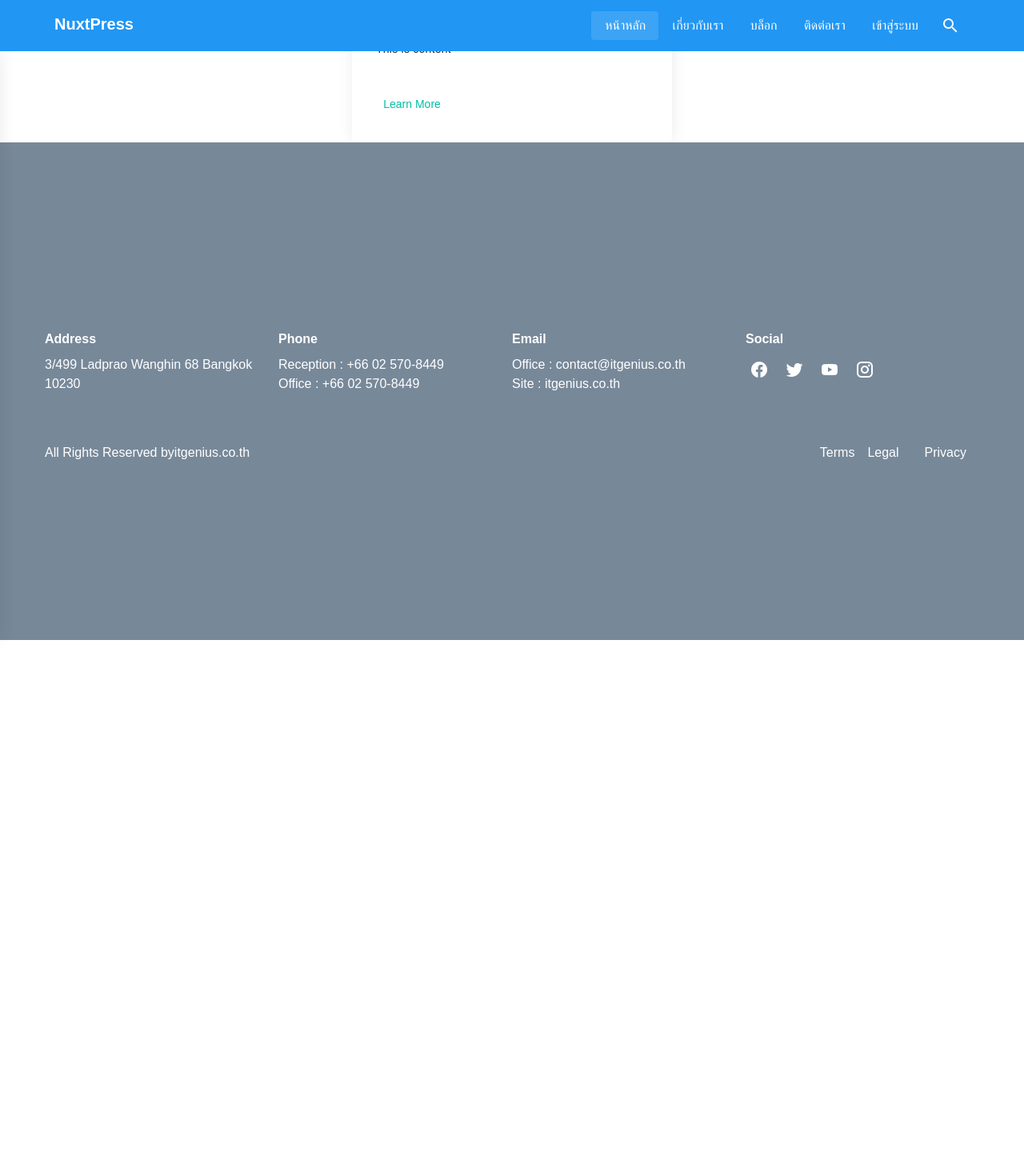
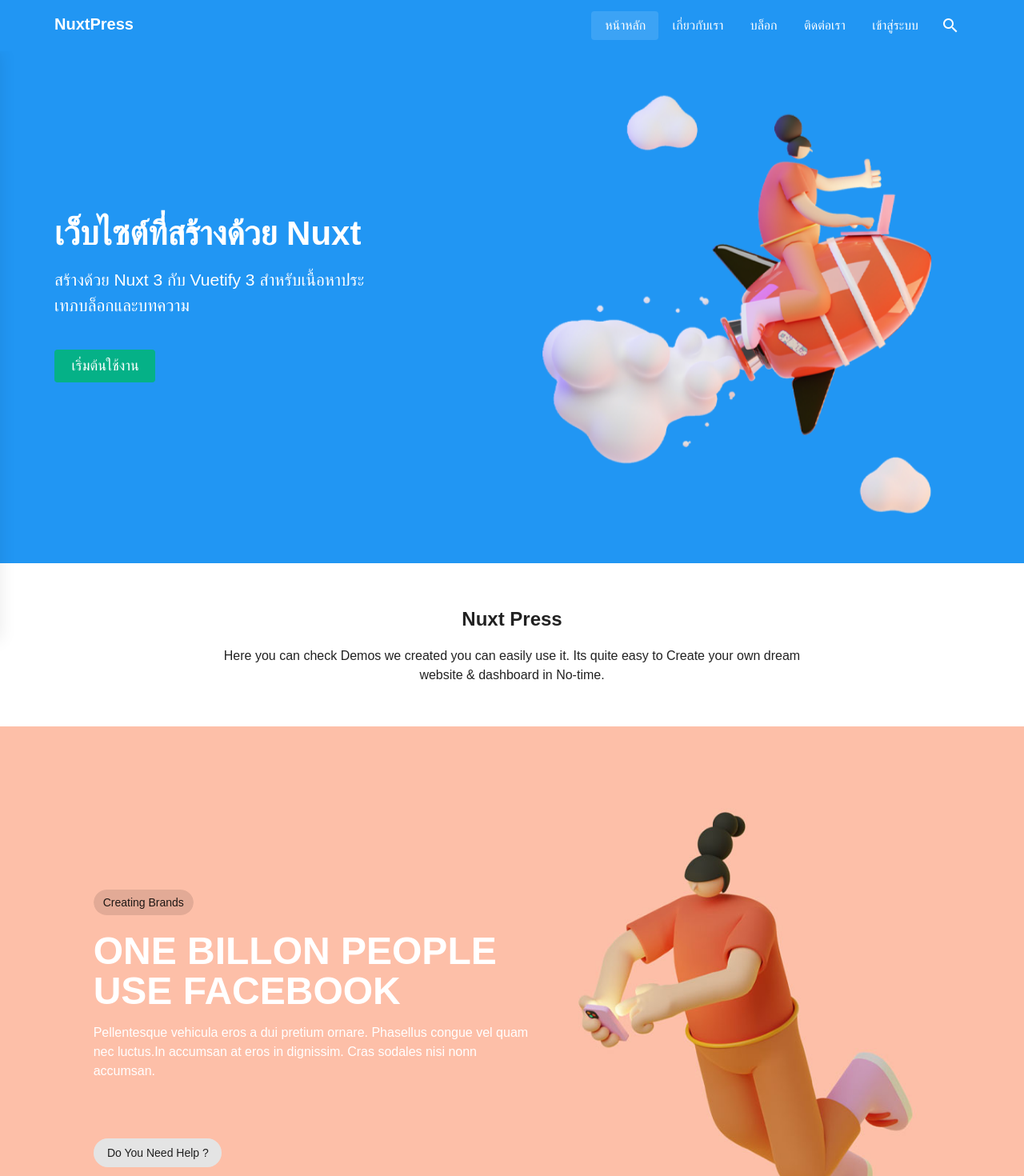
Before and after one commit to inzaky2000/nuxt3basic-vuetify-workshop, a Nuxt app: page / in a window 1280 px wide. Shown: the top 1470 px of the page at 80% size. Before the commit the page ends 800 px from the top, so only its background shows below. Built offline with nearby package versions, Linux system fonts and the light colour scheme; a web font is replaced by a local one.

Commit message:
เพิ่ม app ใน config

```diff
--- a/nuxt.config.ts
+++ b/nuxt.config.ts
@@ -10,4 +10,27 @@ export default defineNuxtConfig({
       "process.env.DEBUG": false,
     },
   },
+  app: {
+    head: {
+      htmlAttrs: {
+        lang: 'en'
+      },
+      bodyAttrs: {
+        class: 'demo'
+      },
+      charset: 'utf-8',
+      titleTemplate: '%s - Nuxt 3 Vuetify',
+      meta: [
+        {
+          name: 'viewport',
+          content: 'width=device-width, initial-scale=1, maximum-scale=5'
+        },
+        {
+          name: 'author',
+          content: "IT Genius Engineering Ltd., Thailand"
+        },
+      ]
+    }
+  },
+
 });
--- a/pages/index.vue
+++ b/pages/index.vue
@@ -1,17 +1,190 @@
+<script lang="ts" setup>
+    useHead({
+        title: 'หน้าหลัก',
+        meta: [
+            {
+            name: 'keywords',
+            content: 'หน้าหลัก, Nuxt 3, Backend'
+            },
+            {
+            name: 'Description',
+            content: 'หน้าหลัก Nuxt 3,  IT Genius Engineering'
+            }
+        ]
+    })
+</script>
+
 <template>
-  <div>
-    <v-card class="mx-auto" width="400" prepend-icon="mdi-home">
-      <template v-slot:title>
-        This is a title
-      </template>
-      <v-card-text>
-        This is content
-      </v-card-text>
-      <v-card-actions>
-        <v-btn variant="text" color="teal-accent-4">
-          Learn More
-        </v-btn>
-      </v-card-actions>
-    </v-card>
+  <div class="banner-wrapper">
+    <v-container>
+      <v-row>
+        <v-col cols="12" md="7" lg="6" class="d-block d-lg-flex align-center">
+          <div class="text-center text-md-left">
+            <h1 class="banner-title font-weight-bold text-white">
+              เว็บไซต์ที่สร้างด้วย Nuxt
+            </h1>
+            <h4 class="banner-subtitle text-white font-weight-regular">
+              สร้างด้วย Nuxt 3 กับ Vuetify 3 สำหรับเนื้อหาประเทภบล็อกและบทความ
+            </h4>
+            <div class="mt-8 pt-2">
+              <v-btn
+                color="success"
+                class="btn-custom-lg"
+                target="_blank"
+                href="https://www.itgenius.co.th"
+                elevation="0"
+              >
+                เริ่มต้นใช้งาน
+              </v-btn>
+            </div>
+          </div>
+        </v-col>
+        <v-col cols="12" md="5" lg="6">
+          <v-img
+            src="/images/landingpage/banner-img.png"
+            alt="banner"
+            class="heroimg mt-8"
+          />
+        </v-col>
+      </v-row>
+    </v-container>
   </div>
+
+  <v-row justify="center">
+      <v-col cols="12" sm="10" md="9" lg="7">
+        <div class="text-center my-10">
+          <h2 class="ui-title font-weight-bold mb-4">Nuxt Press</h2>
+          <p>
+            Here you can check Demos we created you can easily use it. Its
+            quite easy to Create your own dream website & dashboard in
+            No-time.
+          </p>
+        </div>
+      </v-col>
+  </v-row>
+
+  <div class="banner1-component">
+    <v-container>
+      <v-row justify="center">
+        <v-col cols="12" md="7" lg="6" class="d-flex align-center">
+          <div class="text-center text-md-left">
+            <v-chip small class="bg-dark" text-color="white">
+              Creating Brands
+            </v-chip>
+            <h2
+              class="
+                banner1-title
+                font-weight-bold
+                text-uppercase
+                text-white
+              "
+            >
+              ONE BILLON PEOPLE USE FACEBOOK
+            </h2>
+            <p class="text-white op-8 font-weight-regular">
+              Pellentesque vehicula eros a dui pretium ornare. Phasellus
+              congue vel quam nec luctus.In accumsan at eros in dignissim.
+              Cras sodales nisi nonn accumsan.
+            </p>
+            <div class="mt-16 pt-2">
+              <v-btn
+                nuxt
+                large
+                rounded
+                to="/"
+                class="btn-custom-md"
+                depressed
+                elevation="0"
+              >
+                Do you Need Help ?
+              </v-btn>
+            </div>
+          </div>
+        </v-col>
+        <v-col cols="12" md="5" lg="5">
+          <v-img src="/images/banner/banner1.jpg" alt="banner"/>
+        </v-col>
+      </v-row>
+    </v-container>
+  </div>
+
 </template>
+
+<style scoped>
+
+@keyframes bounce {
+  0% {
+    transform: translateY(0);
+  }
+  50% {
+    transform: translateY(-10px);
+  }
+  100% {
+    transform: translateY(0);
+  }
+}
+
+.banner-title {
+  font-size: 42px;
+  line-height: 54px;
+  margin: 20px 0 15px;
+}
+
+.banner-subtitle {
+  font-size: 21px;
+}
+
+.banner-wrapper {
+  background: #2196F3;
+  padding: 40px 0 20px;
+  min-height: 600px;
+  display: flex;
+  align-items: center;
+}
+
+.btn-custom-lg{
+  font-size: 18px;
+  padding: 10px 20px;
+  height: auto;
+}
+
+.heroimg {
+  animation: bounce 2s infinite;
+}
+
+@media (max-width: 767px) {
+  .banner-title {
+    font-size: 29px;
+    line-height: 40px;
+  }
+  .banner-wrapper {
+    padding: 90px 0 20px;
+  }
+}
+
+@media (min-width: 1200px) {
+  .banner-subtitle {
+    margin-right: 150px;
+  }
+}
+
+/* Banner1 */
+
+.banner1-component {
+  padding: 60px 0;
+  background-color: #fdbfa8;
+}
+
+.banner1-title {
+  font-size: 48px;
+  line-height: 50px;
+  margin: 20px 0 15px;
+}
+
+@media (max-width: 991px) {
+  .banner1-component .banner1-title {
+    font-size: 35px;
+  }
+}
+
+</style>
```
